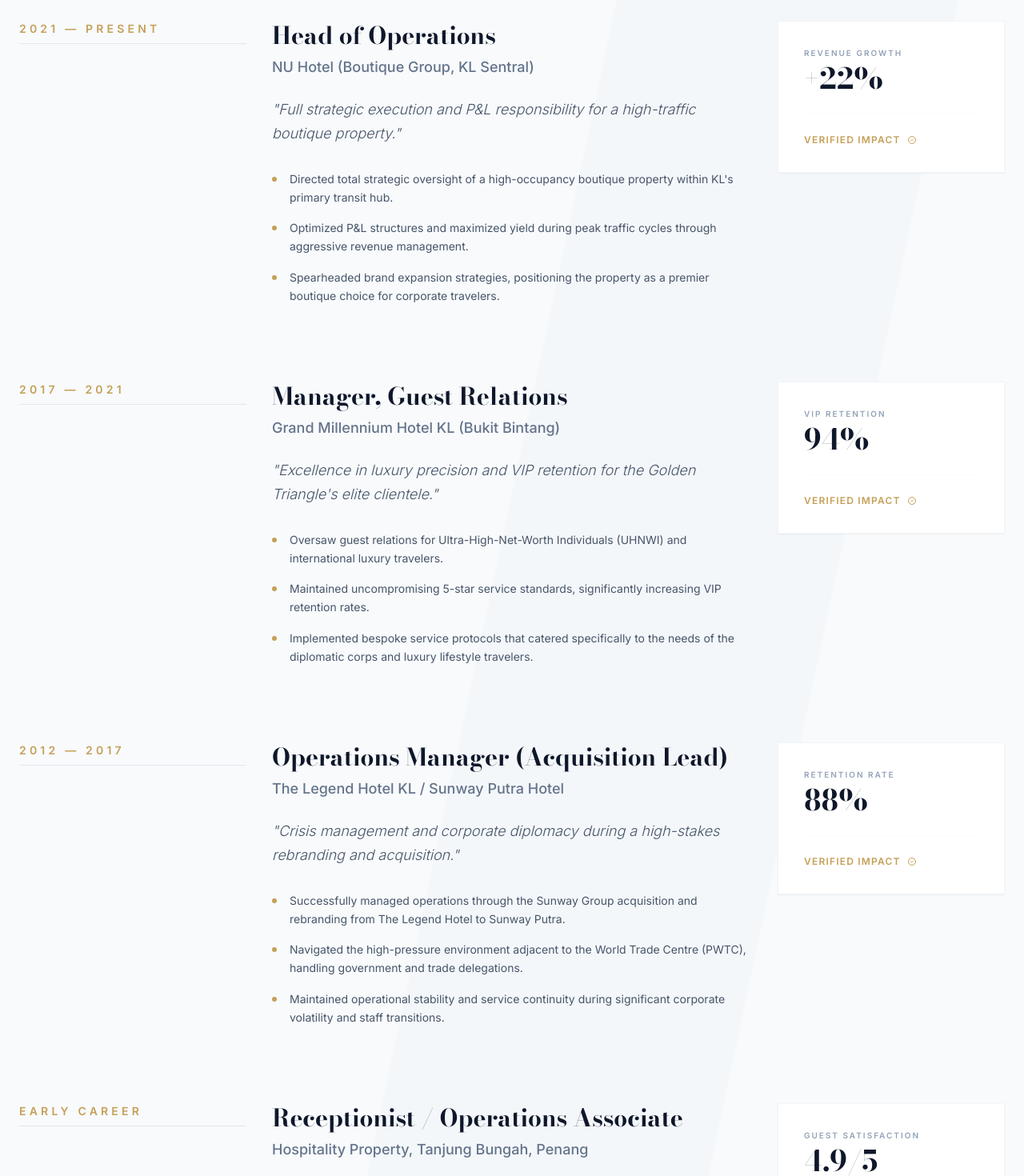
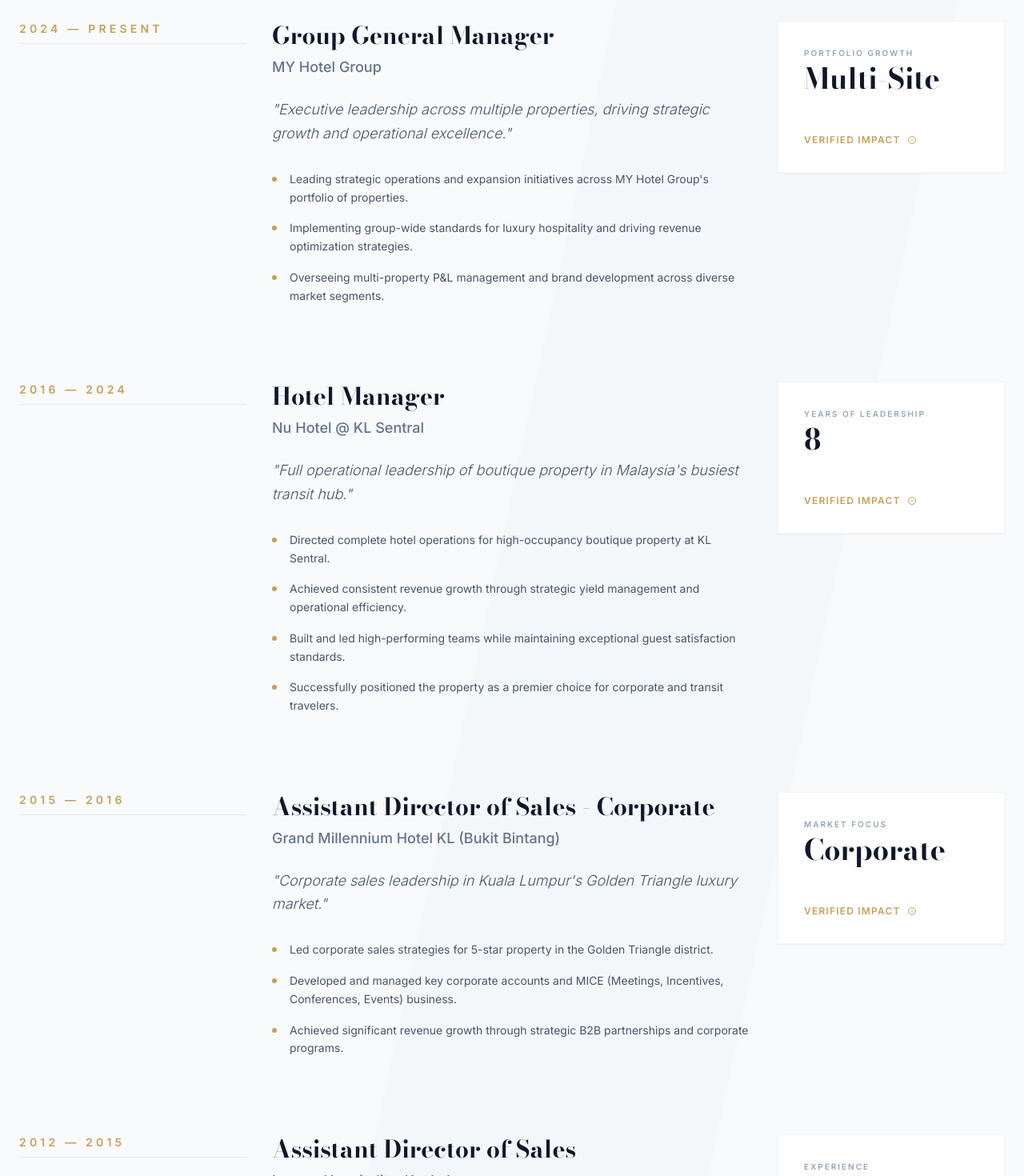
Before and after one commit to shaunraj46/Carolynv, a React (Vite) app: page / in a window 1280 px wide. Shown: the part 2240-3710 px from the top of the page at 80% size. Built offline with nearby package versions, Linux system fonts and the light colour scheme.

Commit message:
Update job titles and bio for GM role

```diff
--- a/components/Bio.tsx
+++ b/components/Bio.tsx
@@ -37,7 +37,7 @@
               </p>
 
               <p>
-                Today, as the Head of NU Hotel within a boutique group at KL Sentral, I have embraced the mantle of <span className="text-slate-900 font-medium italic">Total Business Ownership</span>. My current mandate involves strategic oversight of high-occupancy assets in Malaysia’s busiest transit hub. From maximizing yield through aggressive P&L management to leading brand expansion initiatives, I am focused on proving that boutique hospitality can be both agile and highly profitable under disciplined, visionary leadership.
+                Today, as the Group General Manager of MY Hotel Group, I have embraced the mantle of <span className="text-slate-900 font-medium italic">Total Business Ownership</span>. My current mandate involves strategic oversight of a diverse portfolio including Nu Hotel @ KL Sentral. From maximizing yield through aggressive P&L management to leading brand expansion initiatives, I am focused on proving that boutique hospitality can be both agile and highly profitable under disciplined, visionary leadership.
               </p>
             </div>
           </div>
--- a/components/Footer.tsx
+++ b/components/Footer.tsx
@@ -10,8 +10,8 @@
           "@context": "https://schema.org",
           "@type": "Person",
           "name": "Carolyn V",
-          "jobTitle": "Head of Hotel Operations",
-          "description": "Experienced hospitality executive specializing in luxury hotel operations and strategic management",
+          "jobTitle": "Group General Manager",
+          "description": "Experienced hospitality executive specializing in multi-property operations and strategic management",
           "url": "https://carolynv.com",
           "image": "https://carolynv.com/carolyn-portrait.jpg",
           "address": {
@@ -30,10 +30,10 @@
           ],
           "worksFor": {
             "@type": "Organization",
-            "name": "NU Hotel",
+            "name": "MY Hotel Group",
             "address": {
               "@type": "PostalAddress",
-              "addressLocality": "KL Sentral",
+              "addressLocality": "Kuala Lumpur",
               "addressRegion": "Kuala Lumpur",
               "addressCountry": "MY"
             }
--- a/components/Timeline.tsx
+++ b/components/Timeline.tsx
@@ -4,51 +4,69 @@
 
 const TIMELINE_DATA: TimelineItem[] = [
   {
-    years: "2021 — PRESENT",
-    role: "Head of Operations",
-    location: "NU Hotel (Boutique Group, KL Sentral)",
-    description: "Full strategic execution and P&L responsibility for a high-traffic boutique property.",
-    impactMetric: { label: "Revenue Growth", value: "+22%" },
+    years: "2024 — PRESENT",
+    role: "Group General Manager",
+    location: "MY Hotel Group",
+    description: "Executive leadership across multiple properties, driving strategic growth and operational excellence.",
+    impactMetric: { label: "Portfolio Growth", value: "Multi-Site" },
     achievements: [
-      "Directed total strategic oversight of a high-occupancy boutique property within KL's primary transit hub.",
-      "Optimized P&L structures and maximized yield during peak traffic cycles through aggressive revenue management.",
-      "Spearheaded brand expansion strategies, positioning the property as a premier boutique choice for corporate travelers."
+      "Leading strategic operations and expansion initiatives across MY Hotel Group's portfolio of properties.",
+      "Implementing group-wide standards for luxury hospitality and driving revenue optimization strategies.",
+      "Overseeing multi-property P&L management and brand development across diverse market segments."
     ]
   },
   {
-    years: "2017 — 2021",
-    role: "Manager, Guest Relations",
-    location: "Grand Millennium Hotel KL (Bukit Bintang)",
-    description: "Excellence in luxury precision and VIP retention for the Golden Triangle's elite clientele.",
-    impactMetric: { label: "VIP Retention", value: "94%" },
+    years: "2016 — 2024",
+    role: "Hotel Manager",
+    location: "Nu Hotel @ KL Sentral",
+    description: "Full operational leadership of boutique property in Malaysia's busiest transit hub.",
+    impactMetric: { label: "Years of Leadership", value: "8" },
     achievements: [
-      "Oversaw guest relations for Ultra-High-Net-Worth Individuals (UHNWI) and international luxury travelers.",
-      "Maintained uncompromising 5-star service standards, significantly increasing VIP retention rates.",
-      "Implemented bespoke service protocols that catered specifically to the needs of the diplomatic corps and luxury lifestyle travelers."
+      "Directed complete hotel operations for high-occupancy boutique property at KL Sentral.",
+      "Achieved consistent revenue growth through strategic yield management and operational efficiency.",
+      "Built and led high-performing teams while maintaining exceptional guest satisfaction standards.",
+      "Successfully positioned the property as a premier choice for corporate and transit travelers."
     ]
   },
   {
-    years: "2012 — 2017",
-    role: "Operations Manager (Acquisition Lead)",
-    location: "The Legend Hotel KL / Sunway Putra Hotel",
-    description: "Crisis management and corporate diplomacy during a high-stakes rebranding and acquisition.",
-    impactMetric: { label: "Retention Rate", value: "88%" },
+    years: "2015 — 2016",
+    role: "Assistant Director of Sales - Corporate",
+    location: "Grand Millennium Hotel KL (Bukit Bintang)",
+    description: "Corporate sales leadership in Kuala Lumpur's Golden Triangle luxury market.",
+    impactMetric: { label: "Market Focus", value: "Corporate" },
     achievements: [
-      "Successfully managed operations through the Sunway Group acquisition and rebranding from The Legend Hotel to Sunway Putra.",
-      "Navigated the high-pressure environment adjacent to the World Trade Centre (PWTC), handling government and trade delegations.",
-      "Maintained operational stability and service continuity during significant corporate volatility and staff transitions."
+      "Led corporate sales strategies for 5-star property in the Golden Triangle district.",
+      "Developed and managed key corporate accounts and MICE (Meetings, Incentives, Conferences, Events) business.",
+      "Achieved significant revenue growth through strategic B2B partnerships and corporate programs."
     ]
   },
   {
-    years: "EARLY CAREER",
-    role: "Receptionist / Operations Associate",
-    location: "Hospitality Property, Tanjung Bungah, Penang",
-    description: "Foundational exposure to front-office operations and guest service excellence.",
-    impactMetric: { label: "Guest Satisfaction", value: "4.9/5" },
+    years: "2012 — 2015",
+    role: "Assistant Director of Sales",
+    location: "Luxury Hospitality, Kuala Lumpur",
+    description: "Sales strategy development and client relationship management in luxury segment.",
+    impactMetric: { label: "Experience", value: "3 Years" },
     achievements: [
-      "Mastered the fundamentals of front-office operations, establishing a core foundation of service excellence.",
-      "Developed essential operational grit by managing high-volume check-ins and diverse guest requirements.",
-      "Refined initial crisis-response skills within a fast-paced coastal hospitality environment."
+      "Established strong foundation in sales strategy and revenue management for luxury hotels.",
+      "Built extensive network of corporate and individual clients across diverse market segments.",
+      "Mastered the art of consultative selling and bespoke service creation for high-value clients."
+    ]
+  },
+  {
+    years: "CAREER FOUNDATION",
+    role: "Front Office Leadership & Operations",
+    location: "Penang to Kuala Lumpur",
+    description: "Progressive growth through front office excellence from receptionist to management.",
+    impactMetric: { label: "Roles Mastered", value: "7+" },
+    achievements: [
+      "Reservation Manager: Optimized booking systems and revenue management strategies.",
+      "Guest Relations Manager: Elevated VIP service standards and client satisfaction protocols.",
+      "Assistant Front Office Manager: Led operational teams and streamlined check-in/out procedures.",
+      "Duty Manager: Managed daily operations and crisis resolution.",
+      "Supervisor: oversaw shift operations and staff performance.",
+      "Receptionist: Delivered exceptional front-line guest service.",
+      "Reservation Agent: Built foundational hospitality skills in Penang.",
+      "Developed comprehensive understanding of hotel operations from ground level to executive leadership."
     ]
   }
 ];
```
Lines whose indentation alone changed are shown as unchanged.
